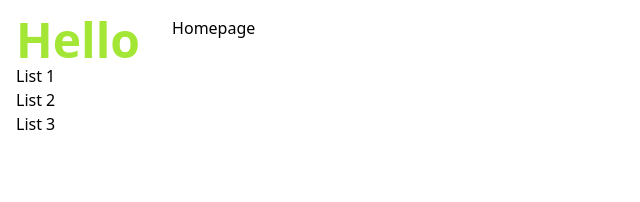
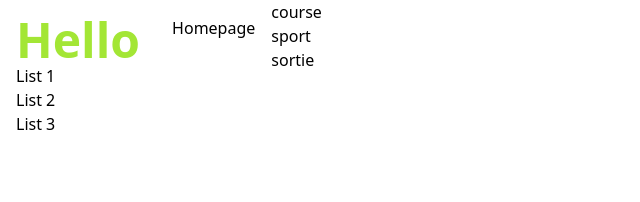
Before and after one commit to Bazajee/todo_front, a React (Vite) app: page / in a window 1280 px wide. Shown: the top 202 px of the page, without its empty margins (0-640 px from the left). Built offline with nearby package versions, Linux system fonts and the light colour scheme.

Commit message:
display fetching object

```diff
--- a/src/views/baseview.jsx
+++ b/src/views/baseview.jsx
@@ -4,7 +4,6 @@ import React from "react";
 import Toolbar from "../components/toolbar";
 
 import { useQuery} from 'react-query';
-
 import { getTaskLists } from "../data";
 
 
@@ -12,18 +11,34 @@ import { getTaskLists } from "../data";
 
 
 export default function Baseview() {
-   const { data, isLoading, error } = useQuery('tasks', getTaskLists)
+
+   const { data, isLoading, error } = useQuery(
+      'tasks',
+      async () => {
+         const response = await getTaskLists();
+
+         return response;
+      }
+   )
    console.log(isLoading, data)
 
    return (
+
       <div >
-          <div className="flex w-full">
+         <div className="flex w-full">
             <div className="m-4">
                <Toolbar />
             </div>
             <div className="m-4">
                <Outlet />
             </div>
+            <div>
+                  {
+                     isLoading? (<p>is isLoading</p>) : ( data.map(obj => <p>{obj.name}</p>))
+                  }
+
+
+            </div>
          </div>
       </div>
    );
```
